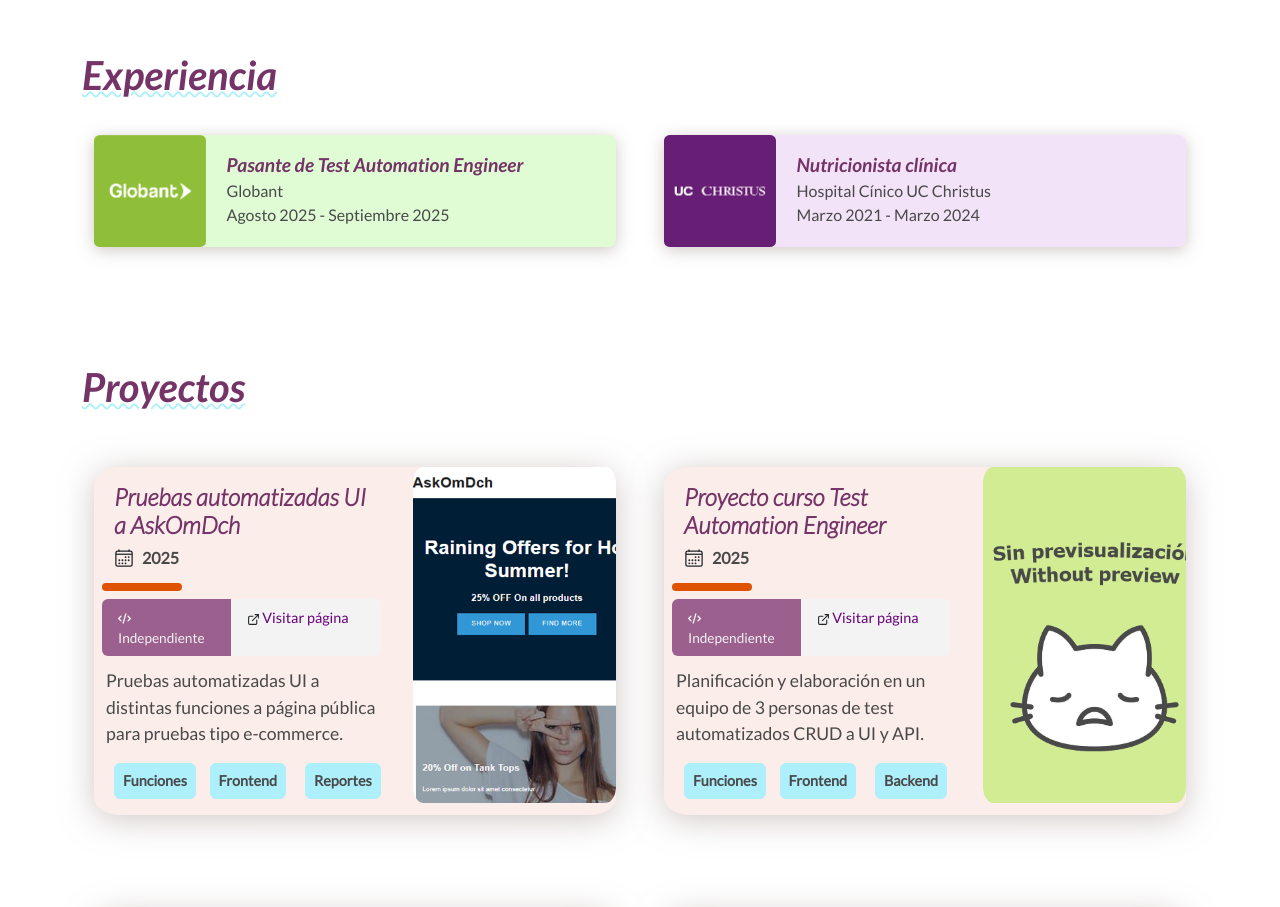
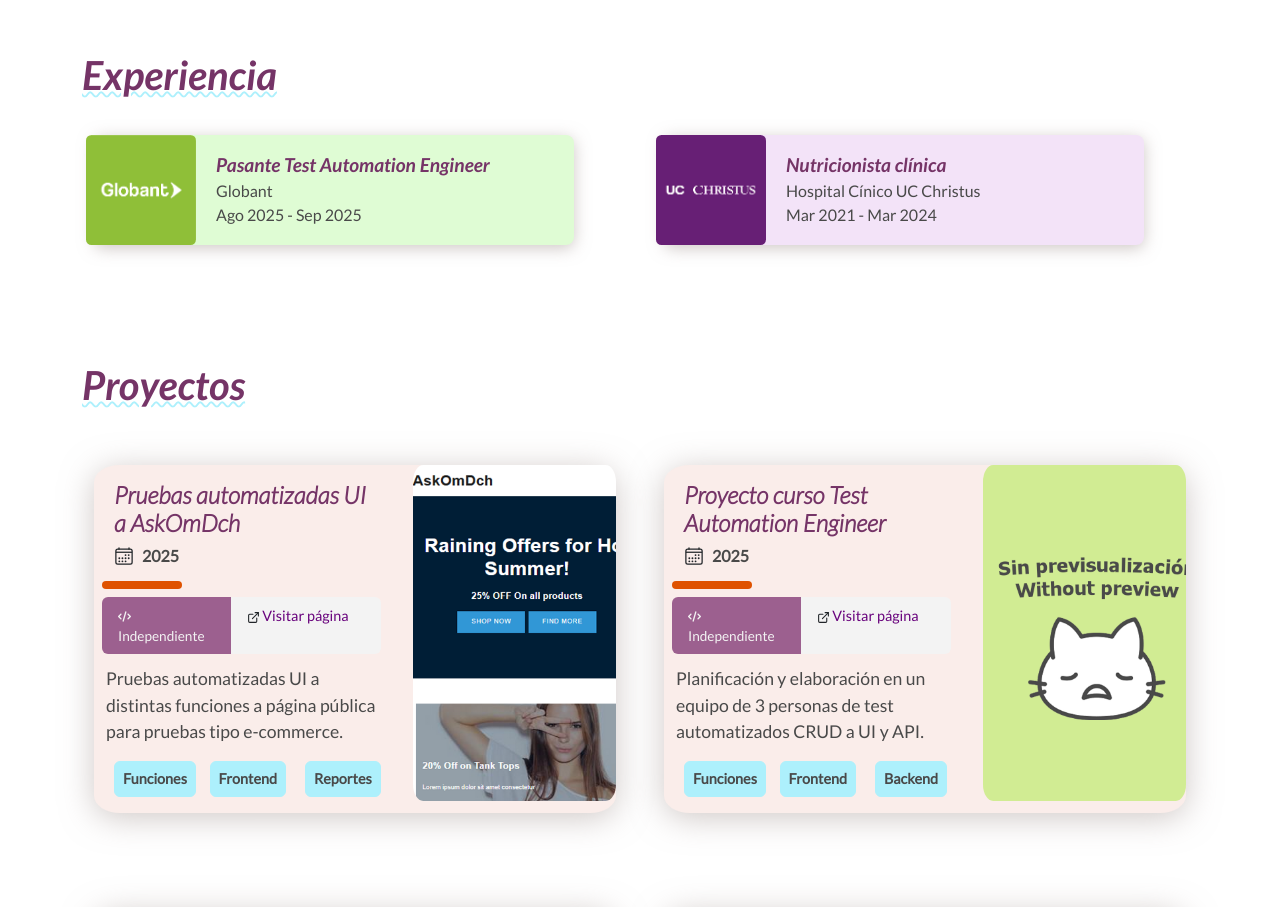
Before and after one commit to yumikosito/portafolio, a React (Vite) app: page / in a window 1280 px wide. Shown: the part 3860-4767 px from the top of the page. Built offline with nearby package versions, Linux system fonts and the light colour scheme.

Commit message:
fix without preview

```diff
--- a/src/assets/js/experience.js
+++ b/src/assets/js/experience.js
@@ -1,16 +1,16 @@
 const experience ={esp: [
   {
   img:'/experience/globant.png',
-  role:'Pasante de Test Automation Engineer',
+  role:'Pasante Test Automation Engineer',
   place: 'Globant',
-  time:'Agosto 2025 - Septiembre 2025',
+  time:'Ago 2025 - Sep 2025',
   color:'#dffcd4ff',
   tasks: ['Participación en charlas sobre los equipos multidisciplinarios de TI, adquiriendo comprensión de los distintos roles y del ciclo completo de desarrollo.', 'Aplicación de pruebas automatizadas de UI en un sitio de ecommerce utilizando Playwright, Python y Behave con enfoque BDD.', 'Ejecución de pruebas de APIs REST empleando Bruno y JavaScript, validando endpoints, respuestas y manejo de errores.']
   }, {
   img:'/experience/ucchristus.png',
   role:'Nutricionista clínica',
   place: 'Hospital Cínico UC Christus',
-  time:'Marzo 2021 - Marzo 2024',
+  time:'Mar 2021 - Mar 2024',
   color:'#f3e3f8',
   tasks: ['Trato directo con pacientes, equipo médico multidisciplinario, personal dietético y personal de central de alimentación.', 'Planificación y pedido de orden dietética según lo requerido por paciente, relacionando patologías, síntomas, preferencias e indicación médica.', 'Supervisión de personal dietético para entrega de bandejas, almuerzos especiales, rellenado de controles de ingesta e hidratación.']
   }
--- a/src/components/cards/ExperienceCard.jsx
+++ b/src/components/cards/ExperienceCard.jsx
@@ -10,7 +10,7 @@ const ExperienceCard = (experience) => {
         <Card className='d-none d-lg-block'>
           <div className='logoContent rounded-3' style={{backgroundColor: `${experience.color}`}}>
             <Row className=''>
-                <Col xs={4} xl={3}>
+                <Col xs={4} md={3} xl={3} className='ps-1'>
                   <Image src={experience.img} />
                 </Col>
                 <Col xs={8} xl={9} className='d-flex flex-column justify-items-around py-3 px-2'>
--- a/src/index.css
+++ b/src/index.css
@@ -579,7 +579,7 @@ hr{
 #expCard {
  position : relative;
 
-  img{
+  img {
   width:100%;
   height: 100%;
   max-height: 7rem;
@@ -604,6 +604,7 @@ hr{
     position: relative;
     border: none;
     transition : 0.3s ease-in-out;
+    max-width: 30rem;
   }
 
   .card:hover {
--- a/src/pages/Experience.jsx
+++ b/src/pages/Experience.jsx
@@ -12,7 +12,7 @@ const Experience = () => {
         <h1 className='mt-5'>{esp ? 'Experiencia':'Experience'}</h1>
         <Row className='my-1 py-1 d-flex'>
           {exps.map((item, index) =>(
-            <Col xs={12} md={6} key={index}>
+            <Col xs={12} md={{ span: 8, offset: 2 }} lg={{ span: 6, offset: 0 }} key={index}>
               <ExperienceCard  {...item}/>
             </Col>
           ))
```
Also changed, not shown: public/portfolio/without-preview.png.
